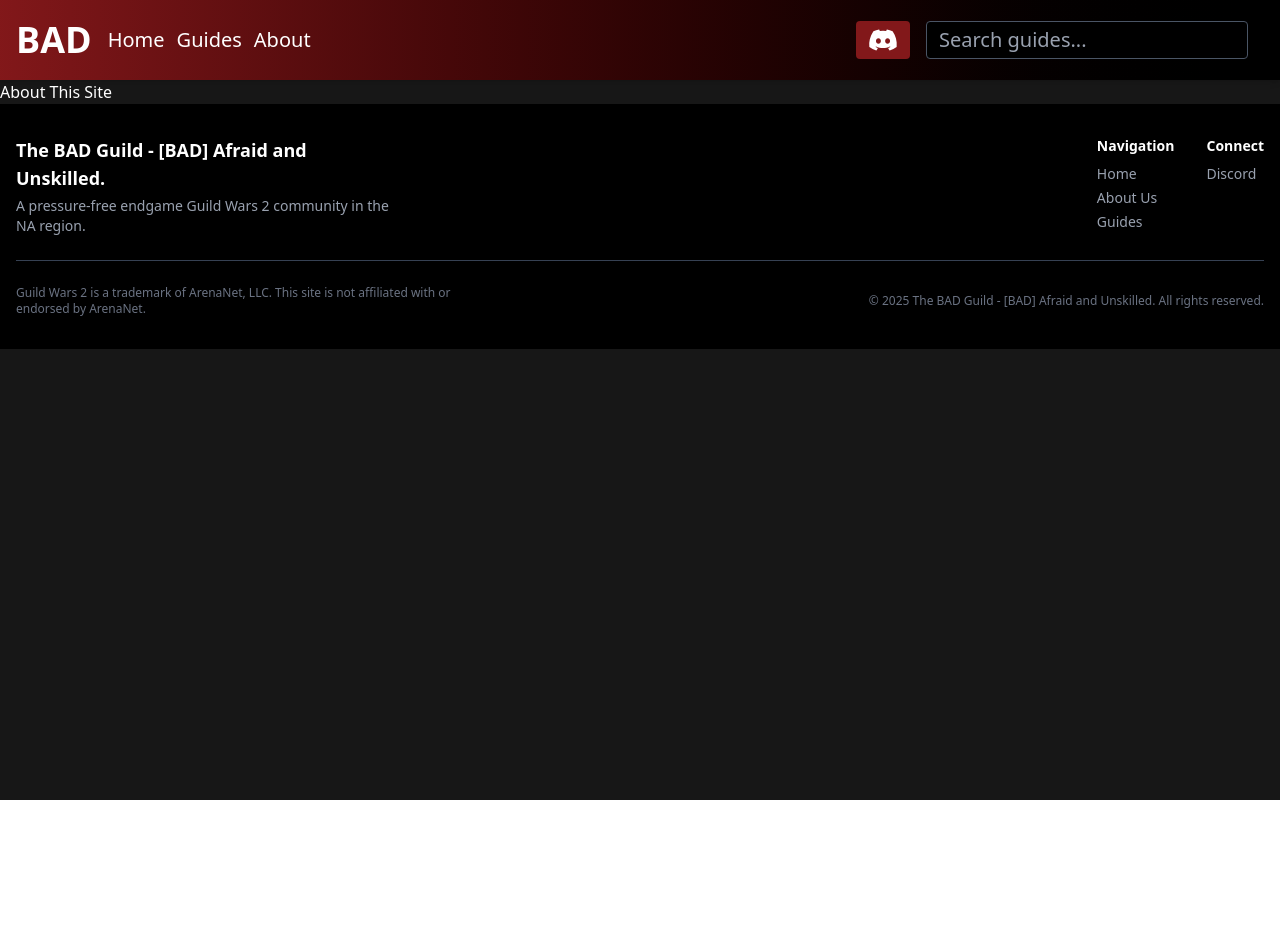
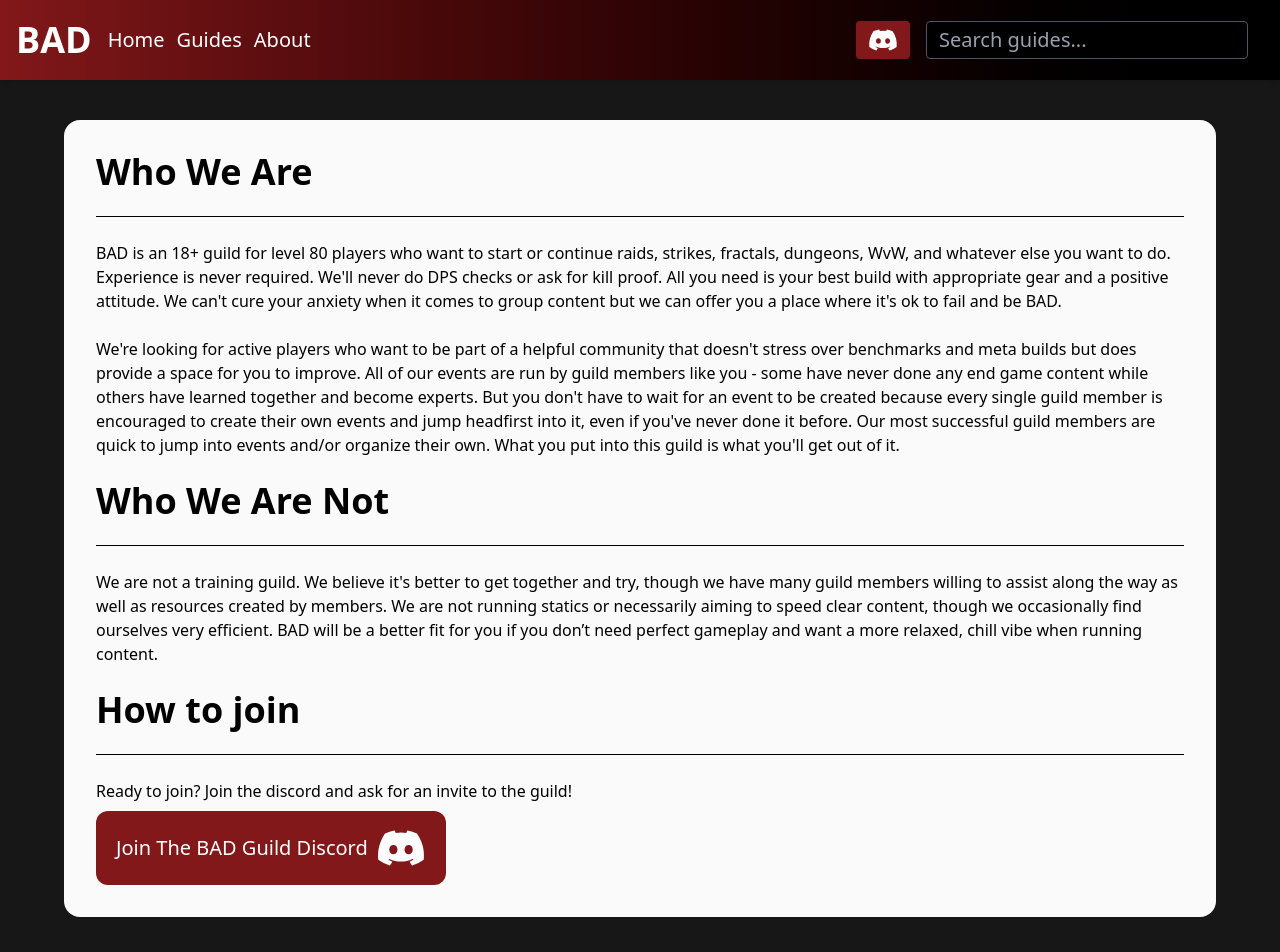
Before and after one commit to courtneytruong/BAD-guide-website, a React (Vite) app in the folder BAD-guild-website/: page /about in a window 1280 px wide. Shown: the top 952 px of the page. Before the commit the page ends 800 px from the top, so only its background shows below. Built offline with nearby package versions, Linux system fonts and the light colour scheme.

Commit message:
about page completed

```diff
--- a/BAD-guild-website/src/pages/About.jsx
+++ b/BAD-guild-website/src/pages/About.jsx
@@ -1,3 +1,58 @@
+import { FaDiscord } from "react-icons/fa";
+
 export default function About() {
-  return <h1>About This Site</h1>;
+  return (
+    <div className="bg-neutral-50 rounded-2xl my-10 p-4 sm:p-6 md:p-8 max-w-6xl mx-auto text-black">
+      <h2 className="text-4xl font-bold">Who We Are</h2>
+      <hr className="border-black my-6" />
+      <p className="my-2">
+        BAD is an 18+ guild for level 80 players who want to start or continue
+        raids, strikes, fractals, dungeons, WvW, and whatever else you want to
+        do. Experience is never required. We'll never do DPS checks or ask for
+        kill proof. All you need is your best build with appropriate gear and a
+        positive attitude. We can't cure your anxiety when it comes to group
+        content but we can offer you a place where it's ok to fail and be BAD.
+      </p>
+      <p className="my-6">
+        We're looking for active players who want to be part of a helpful
+        community that doesn't stress over benchmarks and meta builds but does
+        provide a space for you to improve. All of our events are run by guild
+        members like you - some have never done any end game content while
+        others have learned together and become experts. But you don't have to
+        wait for an event to be created because every single guild member is
+        encouraged to create their own events and jump headfirst into it, even
+        if you've never done it before. Our most successful guild members are
+        quick to jump into events and/or organize their own. What you put into
+        this guild is what you'll get out of it.
+      </p>
+      <h2 className="text-4xl font-bold">Who We Are Not</h2>
+      <hr className="border-black my-6" />
+      <p className="my-6">
+        We are not a training guild. We believe it's better to get together and
+        try, though we have many guild members willing to assist along the way
+        as well as resources created by members. We are not running statics or
+        necessarily aiming to speed clear content, though we occasionally find
+        ourselves very efficient. BAD will be a better fit for you if you don’t
+        need perfect gameplay and want a more relaxed, chill vibe when running
+        content.
+      </p>
+      <h2 className="text-4xl font-bold">How to join</h2>
+      <hr className="border-black my-6" />
+      <p className="my-2">
+        Ready to join? Join the discord and ask for an invite to the guild!
+      </p>
+      <div className="flex items-center space-x-4">
+        <a
+          href="https://discord.gg/epRvBWQ4vr"
+          target="_blank"
+          rel="noopener noreferrer"
+          className="bg-red-900 text-white text-xl px-5 py-3 rounded-xl hover:bg-black transition"
+        >
+          <span className="flex items-center gap-2">
+            Join The BAD Guild Discord <FaDiscord size={50} />
+          </span>
+        </a>
+      </div>
+    </div>
+  );
 }
```
